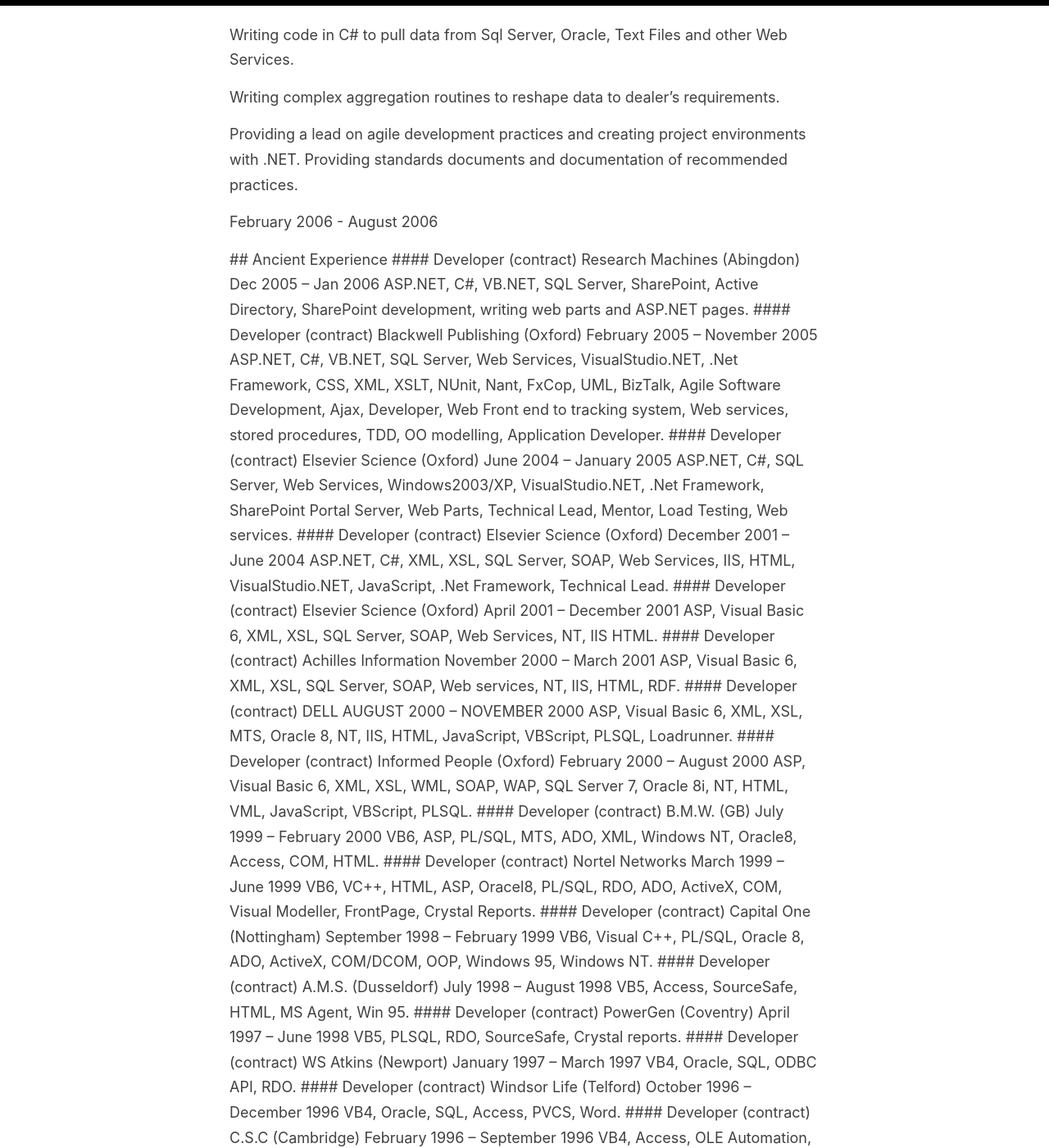
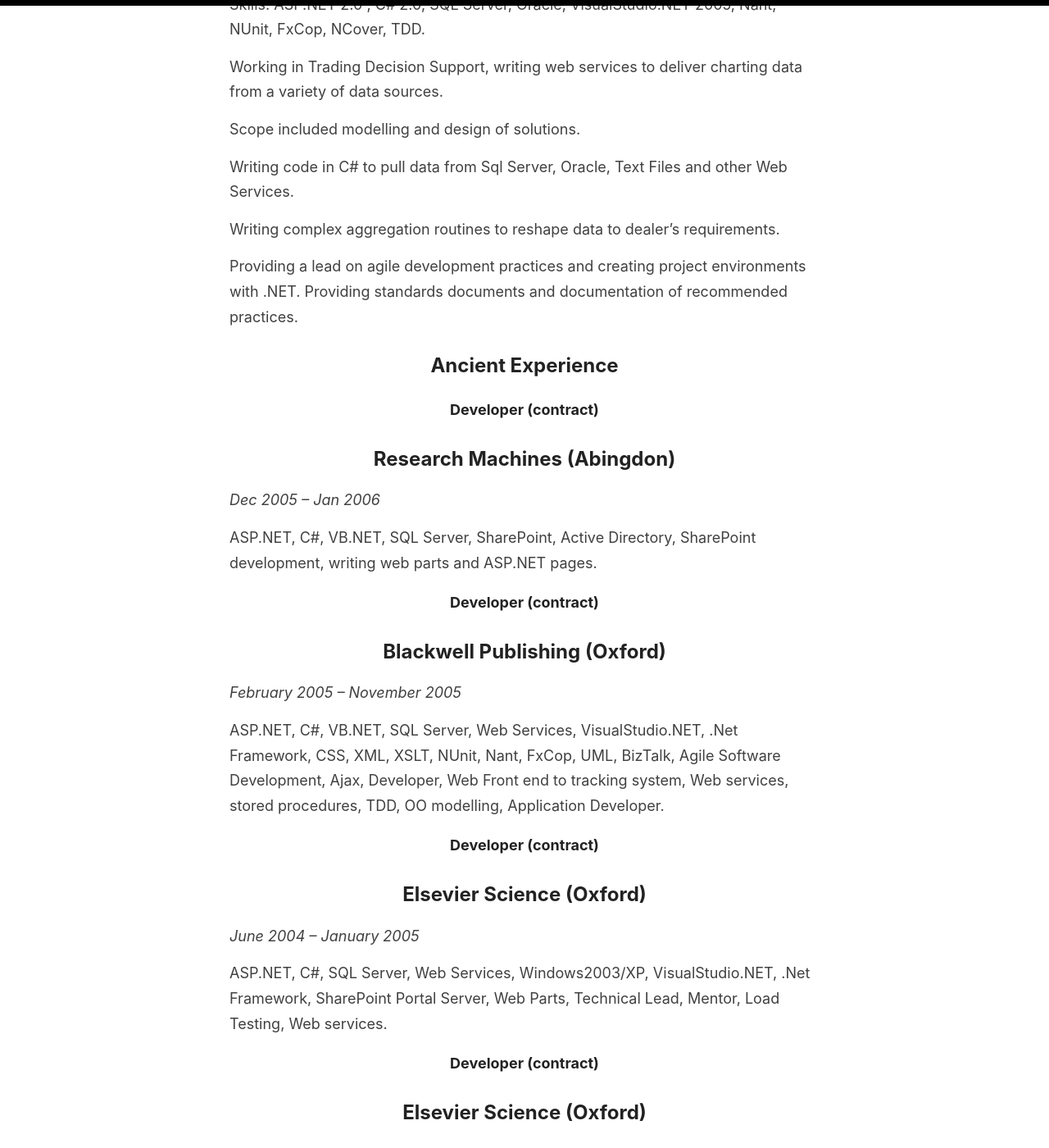
Before and after one commit to petermarshall/blog, a Jekyll site: the page built from _pages/cv.md, in a window 1280 px wide and 1400 px high, scrolled down 9779 px. Shown: the whole window at 82% size. Built offline with Jekyll 4.4.1, drawn with Linux system fonts in a browser that asks for light colours; some of the changed text lies outside the part shown.

Commit message:
added emphsis to dates

```diff
--- a/_pages/cv.md
+++ b/_pages/cv.md
@@ -40,7 +40,7 @@
 
 
 
-November 2018 - present
+
 
 
 
@@ -61,7 +61,7 @@
 
 
 
-July 2018 - October 2018
+
 
 
 
@@ -85,7 +85,7 @@
 
 
 
-July 2017 - July 2018
+
 
 
 
@@ -111,7 +111,7 @@
 
 
 
-March 2017 - July 2017
+
 
 
 
@@ -135,7 +135,7 @@
 
 
 
-March 2015 - February 2017
+
 
 
 
@@ -155,7 +155,7 @@
 
 
 
-August 2014 - February 2015
+
 
 
 
@@ -175,7 +176,6 @@
 
 
 
-January 2014 - July 2014
 
 
 
@@ -201,7 +202,6 @@
 
 
 
-August 2011 - December 2013
 
 
 
@@ -232,7 +233,6 @@
 
 
 
-Ferurayr 2011 - July 2011
 
 
 
@@ -256,7 +257,6 @@
 
 
 
-August 2010 - Janunary 2011
 
 
 
@@ -284,7 +285,6 @@
 
 
 
-January 2010 - July 2010
 
 
 
@@ -310,7 +311,6 @@
 
 
 
-September 2009 - January 2010
 
 
 
@@ -330,7 +331,6 @@
 
 
 
-December 2008 - August 2009
 
 
 
@@ -340,15 +340,15 @@
 
 #### Developer (contract)
 
-CDC Respond
+## CDC Respond
+*August 2008 - November 2008*
 
 Skills: C# 3.0 .NET 3.5, SQL Server, Team Foundation Server, WPF, WCF, LINQ. TDD.
 
- Working from detailed specifications as part of a large development team. Writing web services code (WCF), and client side user interface code (WPF), to bring clients application up to date. Cleared defect backlog to hit zero bug bounce prior to releasing code to manufacture.
+Working from detailed specifications as part of a large development team. Writing web services code (WCF), and client side user interface code (WPF), to bring clients application up to date. Cleared defect backlog to hit zero bug bounce prior to releasing code to manufacture.
 
 
 
-August 2008 - November 2008
 
 
 
@@ -374,7 +375,6 @@
 
 
 
-November 2007 - July 2008
 
 
 
@@ -400,7 +401,6 @@
 
 
 
-August 2006 - October 2007
 
 
 
@@ -426,15 +427,9 @@
 
 
 
-February 2006 - August 2006
 
 
 
-
-
-
-
-<section class="resume-section p-3 p-lg-5 d-flex flex-column" id="ancientexperience">
 
 
 
@@ -446,9 +441,9 @@
 
 #### Developer (contract)
 
-Research Machines (Abingdon)
+## Research Machines (Abingdon)
 
-Dec 2005 – Jan 2006
+*Dec 2005 – Jan 2006*
 
 ASP.NET, C#, VB.NET, SQL Server, SharePoint, Active Directory, SharePoint development, writing web parts and ASP.NET pages.
 
@@ -462,9 +457,9 @@
 
 #### Developer (contract)
 
-Blackwell Publishing (Oxford)
+## Blackwell Publishing (Oxford)
 
-February 2005 – November 2005
+*February 2005 – November 2005*
 
 ASP.NET, C#, VB.NET, SQL Server, Web Services, VisualStudio.NET, .Net Framework, CSS, XML, XSLT, NUnit, Nant, FxCop, UML, BizTalk, Agile Software Development, Ajax, Developer, Web Front end to tracking system, Web services, stored procedures, TDD, OO modelling, Application Developer.
 
@@ -478,9 +473,9 @@
 
 #### Developer (contract)
 
-Elsevier Science (Oxford)
+## Elsevier Science (Oxford)
 
-June 2004 – January 2005
+*June 2004 – January 2005*
 
 ASP.NET, C#, SQL Server, Web Services, Windows2003/XP, VisualStudio.NET, .Net Framework, SharePoint Portal Server, Web Parts, Technical Lead, Mentor, Load Testing, Web services.
 
@@ -494,9 +489,9 @@
 
 #### Developer (contract)
 
-Elsevier Science (Oxford)
+## Elsevier Science (Oxford)
 
-December 2001 – June 2004
+*December 2001 – June 2004*
 
 ASP.NET, C#, XML, XSL, SQL Server, SOAP, Web Services, IIS, HTML, VisualStudio.NET, JavaScript, .Net Framework, Technical Lead.
 
@@ -510,9 +505,9 @@
 
 #### Developer (contract)
 
-Elsevier Science (Oxford)
+## Elsevier Science (Oxford)
 
-April 2001 – December 2001
+*April 2001 – December 2001*
 
 ASP, Visual Basic 6, XML, XSL, SQL Server, SOAP, Web Services, NT, IIS HTML.
 
@@ -526,9 +521,9 @@
 
 #### Developer (contract)
 
-Achilles Information
+## Achilles Information
 
-November 2000 – March 2001
+*November 2000 – March 2001*
 
 ASP, Visual Basic 6, XML, XSL, SQL Server, SOAP, Web services, NT, IIS, HTML, RDF.
 
@@ -542,9 +537,9 @@
 
 #### Developer (contract)
 
-DELL
+## DELL
 
-AUGUST 2000 – NOVEMBER 2000
+*AUGUST 2000 – NOVEMBER 2000*
 
 ASP, Visual Basic 6, XML, XSL, MTS, Oracle 8, NT, IIS, HTML, JavaScript, VBScript, PLSQL, Loadrunner.
 
@@ -558,9 +553,9 @@
 
 #### Developer (contract)
 
-Informed People (Oxford)
+## Informed People (Oxford)
 
-February 2000 – August 2000
+*February 2000 – August 2000*
 
 ASP, Visual Basic 6, XML, XSL, WML, SOAP, WAP, SQL Server 7, Oracle 8i, NT, HTML, VML, JavaScript, VBScript, PLSQL.
 
@@ -574,9 +569,9 @@
 
 #### Developer (contract)
 
-B.M.W. (GB)
+## B.M.W. (GB)
 
-July 1999 – February 2000
+*July 1999 – February 2000*
 
 VB6, ASP, PL/SQL, MTS, ADO, XML, Windows NT, Oracle8, Access, COM, HTML.
 
@@ -590,9 +585,9 @@
 
 #### Developer (contract)
 
-Nortel Networks
+## Nortel Networks
 
-March 1999 – June 1999
+*March 1999 – June 1999*
 
 VB6, VC++, HTML, ASP, Oracel8, PL/SQL, RDO, ADO, ActiveX, COM, Visual Modeller, FrontPage, Crystal Reports.
 
@@ -606,9 +601,9 @@
 
 #### Developer (contract)
 
-Capital One (Nottingham)
+## Capital One (Nottingham)
 
-September 1998 – February 1999
+*September 1998 – February 1999*
 
 VB6, Visual C++, PL/SQL, Oracle 8, ADO, ActiveX, COM/DCOM, OOP, Windows 95, Windows NT.
 
@@ -622,9 +617,9 @@
 
 #### Developer (contract)
 
-A.M.S. (Dusseldorf)
+## A.M.S. (Dusseldorf)
 
-July 1998 – August 1998
+*July 1998 – August 1998*
 
 VB5, Access, SourceSafe, HTML, MS Agent, Win 95.
 
@@ -638,9 +633,9 @@
 
 #### Developer (contract)
 
-PowerGen (Coventry)
+## PowerGen (Coventry)
 
-April 1997 – June 1998
+*April 1997 – June 1998*
 
 VB5, PLSQL, RDO, SourceSafe, Crystal reports.
 
@@ -654,9 +649,9 @@
 
 #### Developer (contract)
 
-WS Atkins (Newport)
+## WS Atkins (Newport)
 
-January 1997 – March 1997
+*January 1997 – March 1997*
 
 VB4, Oracle, SQL, ODBC API, RDO.
 
@@ -670,9 +665,9 @@
 
 #### Developer (contract)
 
-Windsor Life (Telford)
+## Windsor Life (Telford)
 
-October 1996 – December 1996
+*October 1996 – December 1996*
 
 VB4, Oracle, SQL, Access, PVCS, Word.
 
@@ -686,9 +681,9 @@
 
 #### Developer (contract)
 
-C.S.C (Cambridge)
+## C.S.C (Cambridge)
 
-February 1996 – September 1996
+*February 1996 – September 1996*
 
 VB4, Access, OLE Automation, DDE, MS Project, OOP, SQL.
 
@@ -702,9 +697,9 @@
 
 #### Developer (contract)
 
-British Gypsum
+## British Gypsum
 
-January 1996 – February 1996
+*January 1996 – February 1996*
 
 VAX COBOL, POWERHOUSE.
 
@@ -718,9 +713,9 @@
 
 #### Developer (contract)
 
-Arjo Wiggins
+## Arjo Wiggins
 
-May 1995 – December 1995
+*May 1995 – December 1995*
 
 VAX COBOL, DECFORMS, FMS, SQL, Access.
 
@@ -734,9 +729,9 @@
 
 #### Developer (contract)
 
-Anglia Water
+## Anglia Water
 
-January 1995 – April 1995
+*January 1995 – April 1995*
 
 Visual Basic, VAX COBOL, SQLModule.
 
@@ -750,9 +745,9 @@
 
 #### Developer (contract)
 
-AT & T ISTEL
+## AT & T ISTEL
 
-July 1994 – December 1994
+*July 1994 – December 1994*
 
 DEC/VAX COBOL, POWERHOUSE.
 
@@ -766,9 +761,9 @@
 
 #### Developer (contract)
 
-National Power
+## National Power
 
-March 1993 – June 1994
+*March 1993 – June 1994*
 
 VAX COBOL, VAX C, SLGMS.
 
@@ -782,9 +777,9 @@
 
 #### Developer (contract)
 
-KPMG
+## KPMG
 
-January 1993 – February 1993
+*January 1993 – February 1993*
 
 VAX COBOL.
 
@@ -798,9 +793,9 @@
 
 #### Developer (contract)
 
-MODO Group
+## MODO Group
 
-July 1992 – December 1992
+*July 1992 – December 1992*
 
 VAX COBOL, POWERHOUSE.
 
@@ -814,9 +809,9 @@
 
 #### Developer (contract)
 
-AT & T ISTEL
+## AT & T ISTEL
 
-February 1991- June 1992
+*February 1991- June 1992*
 
 COBOL, POWERHOUSE.
 
@@ -830,9 +825,9 @@
 
 #### Developer (permanent)
 
-SOVICO (France)
+## SOVICO (France)
 
-August 1990 – January 1991
+*August 1990 – January 1991*
 
 VAX COBOL, DCL.
 
@@ -846,9 +841,9 @@
 
 #### Developer (contract)
 
-D.E.C. (France)
+## D.E.C. (France)
 
-December 1989 – July 1990
+*December 1989 – July 1990*
 
 VAX PASCAL,VAX BASIC, DCL, SQL.
 
@@ -862,9 +857,9 @@
 
 #### Developer (permanent)
 
-Thomas Cook
+## Thomas Cook
 
-May 1987 – December 1989
+*May 1987 – December 1989*
 
 VAX BASIC, PRO IV, COBOL, DCL.
 
@@ -878,9 +873,9 @@
 
 #### Developer (permanent)
 
-Workstations Ltd.
+## Workstations Ltd.
 
-February 1985 – May 1987
+*February 1985 – May 1987*
 
 DATAFLEX.
 
@@ -894,9 +889,9 @@
 
 #### Developer (permanent)
 
-INTEC Ltd.
+## INTEC Ltd.
 
-June 1984 – February 1985
+*June 1984 – February 1985*
 
 BBC BASIC, 6502 Assembler.
 
@@ -934,14 +918,6 @@
 ### King Edward VII Upper School
 
 A Levels, O Levels
-
-//
-
-GPA: 3.56
-
-
-
-//August 2002 - May 2006
 
 
 
```
Also changed, not shown: other parts of _pages/cv.md (+35 -36 lines).
